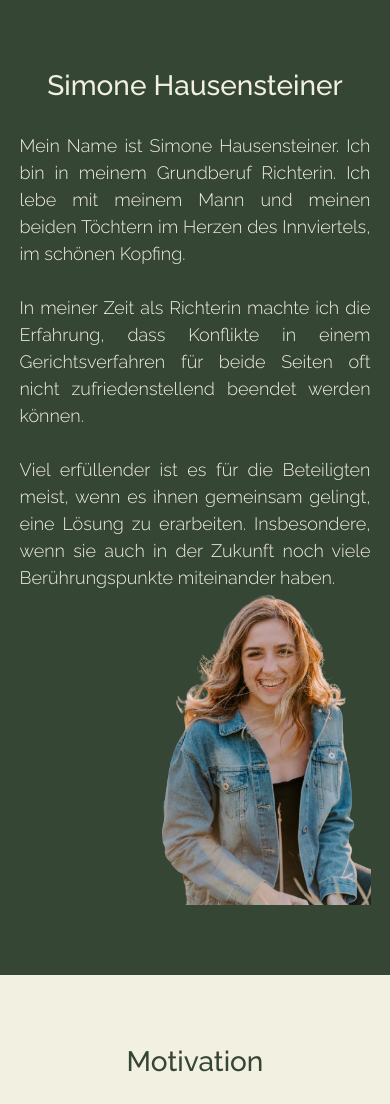
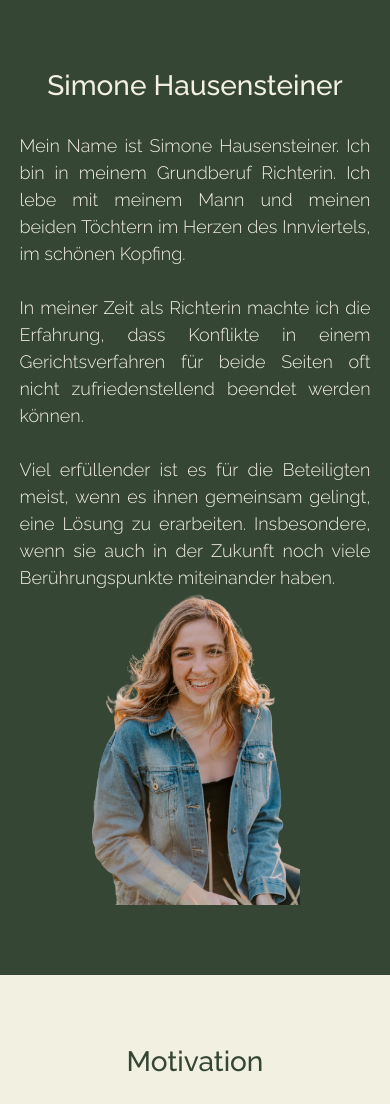
Before and after one commit to lukas2485/dieBrueckenbauerin, a PHP site: page /files/index.php in a window 390 px wide. Shown: the part 1563-2667 px from the top of the page. Run offline with PHP 8.4, Linux system fonts and the light colour scheme.

Commit message:
Portrait Simone zentriert

```diff
--- a/css/style.css
+++ b/css/style.css
@@ -739,7 +739,9 @@ main h4 {
         font-size: 2.8rem;
     }
 
-
+    .align_right {
+        text-align: center;
+    }
 
 
 
```
